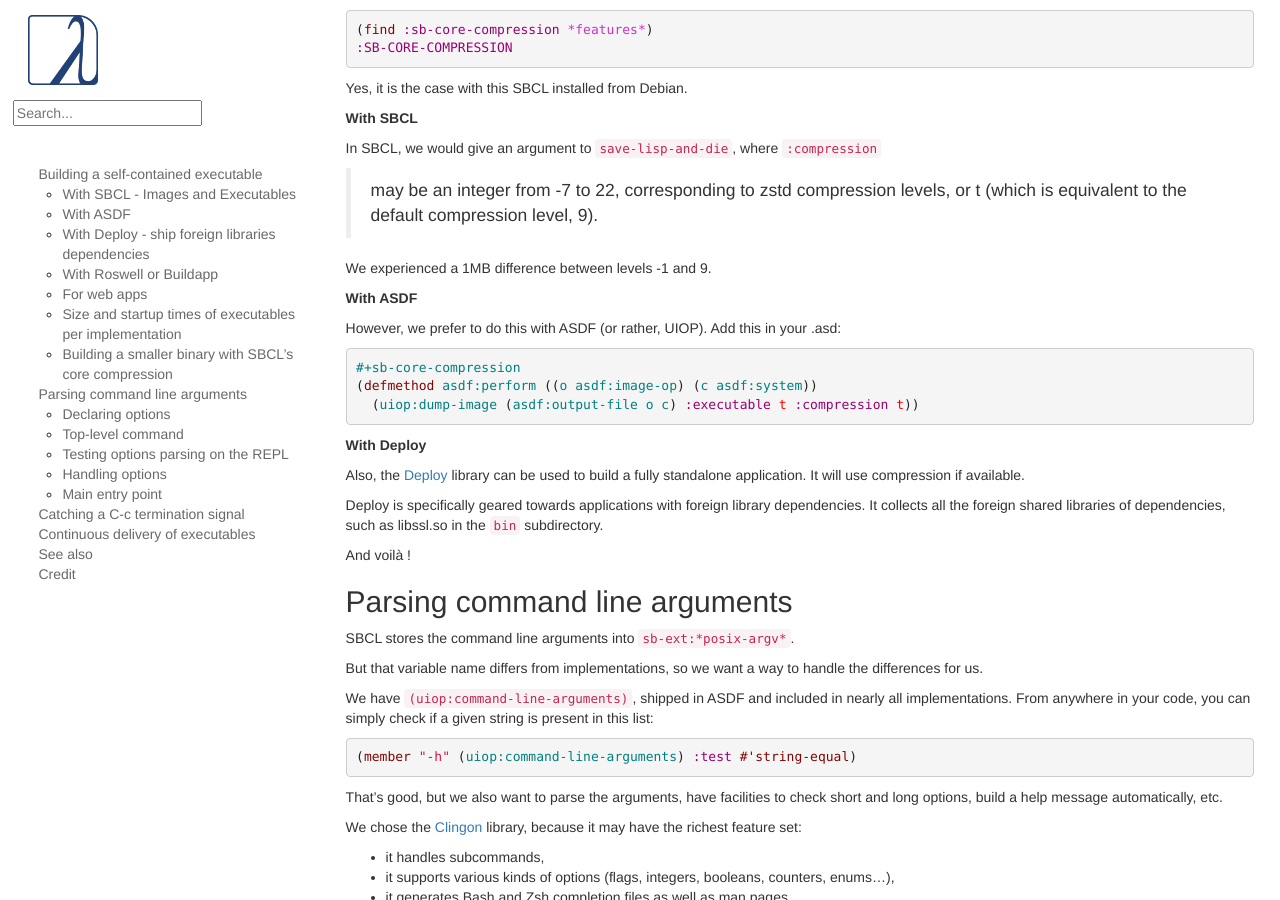
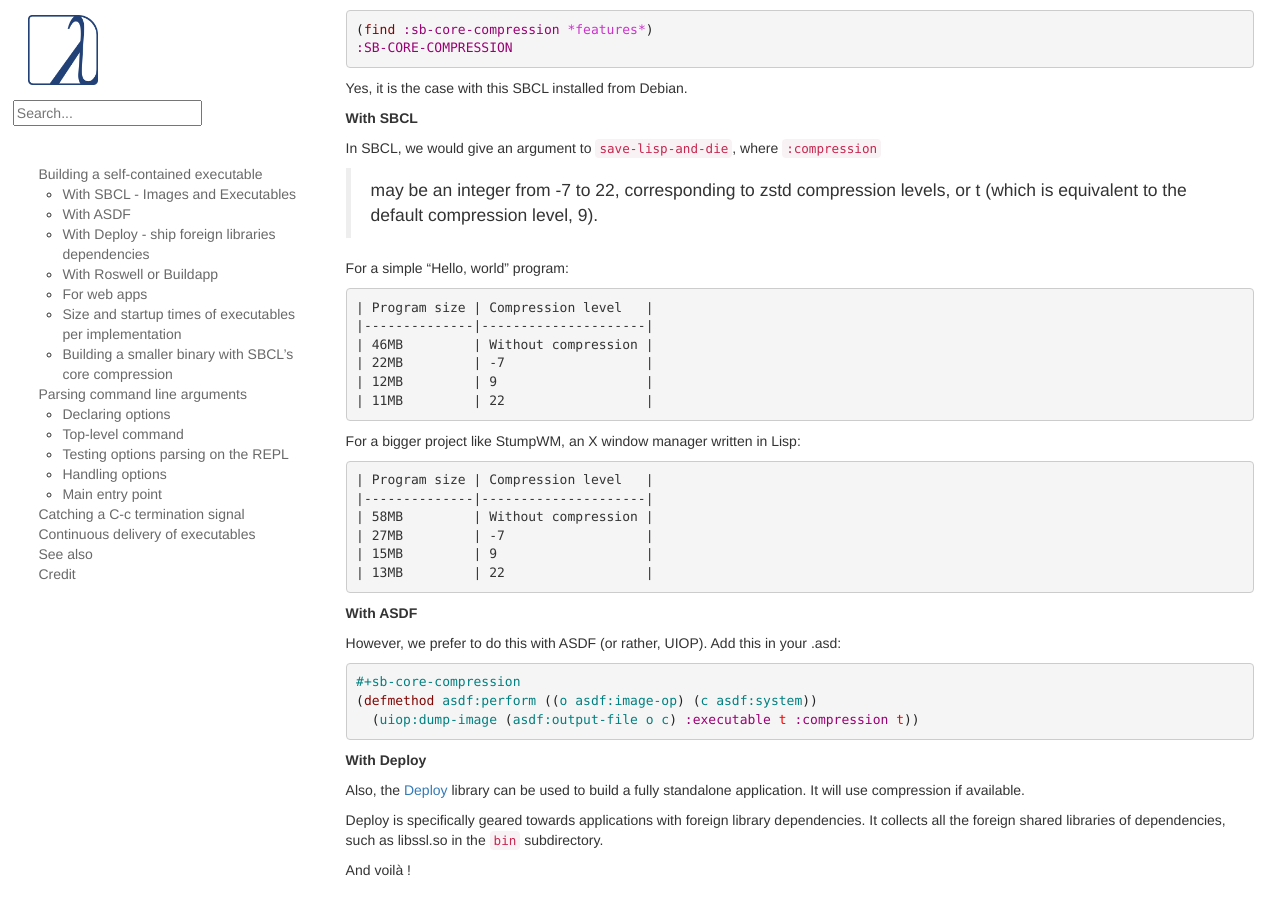
Before and after one commit to LispCookbook/cl-cookbook, a Jekyll site: the page built from scripting.md, in a window 1280 px wide and 900 px high, scrolled down 4777 px. Built offline with Jekyll 4.4.1, drawn with Linux system fonts in a browser that asks for light colours.

Commit message:
Add compression level and size comparison

````diff
--- a/scripting.md
+++ b/scripting.md
@@ -332,7 +332,27 @@ In SBCL, we would give an argument to `save-lisp-and-die`, where
 
 > may be an integer from -7 to 22, corresponding to zstd compression levels, or t (which is equivalent to the default compression level, 9).
 
-We experienced a 1MB difference between levels -1 and 9.
+For a simple "Hello, world" program:
+
+```
+| Program size | Compression level   |
+|--------------|---------------------|
+| 46MB         | Without compression |
+| 22MB         | -7                  |
+| 12MB         | 9                   |
+| 11MB         | 22                  |
+```
+
+For a bigger project like StumpWM, an X window manager written in Lisp:
+
+```
+| Program size | Compression level   |
+|--------------|---------------------|
+| 58MB         | Without compression |
+| 27MB         | -7                  |
+| 15MB         | 9                   |
+| 13MB         | 22                  |
+```
 
 **With ASDF**
 
````
